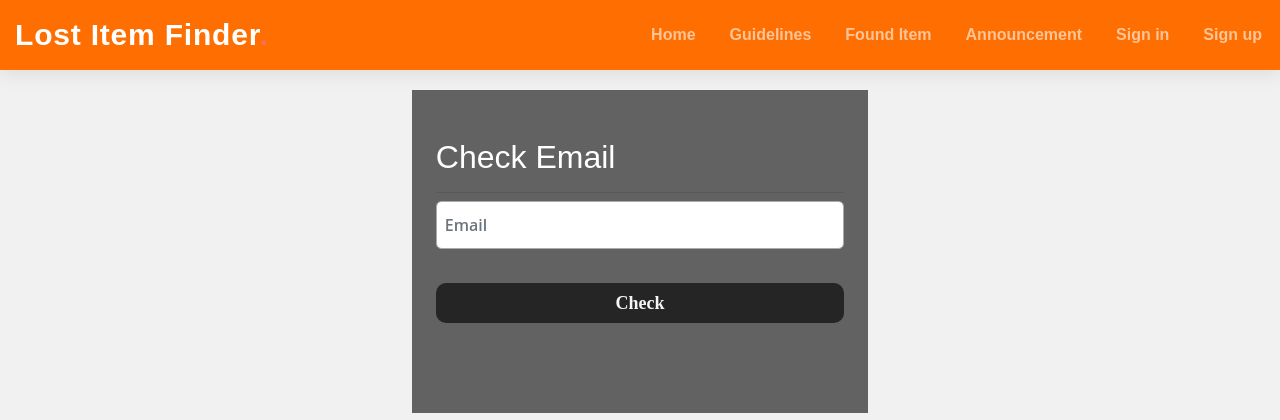
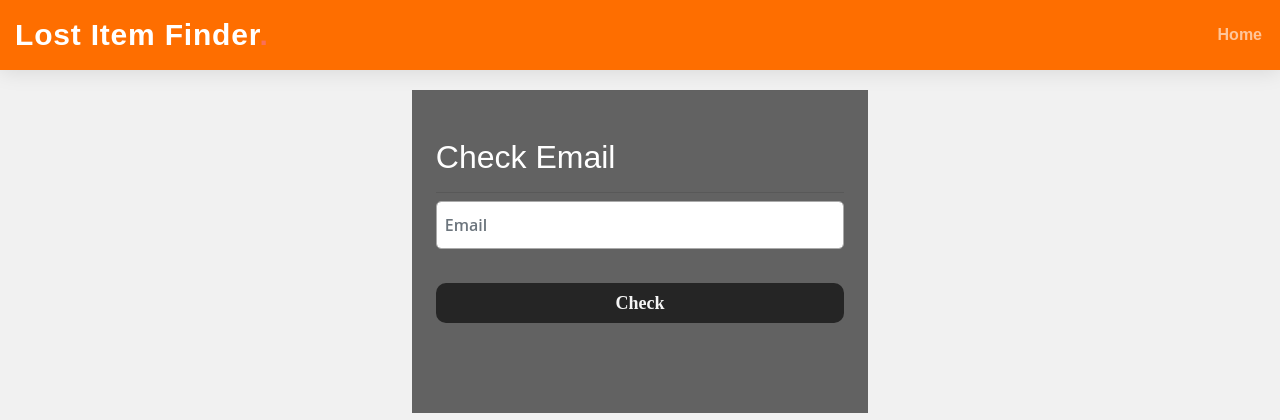
Before and after one commit to beancaguerra/ibaan-found-item, a PHP site: page /forgot.php in a window 1280 px wide. Shown: the top 420 px of the page. Run offline with PHP 8.4, Linux system fonts and the light colour scheme.

Commit message:
fixed code

```diff
--- a/forgot.php
+++ b/forgot.php
@@ -34,11 +34,6 @@
       <nav id="navbar" class="navbar">
         <ul>
           <li><a href="index.php">Home</a></li>
-          <li><a href="index.php">Guidelines</a></li>
-          <li><a href="index.php">Found Item</a></li>
-          <li><a href="index.php">Announcement</a></li>
-          <li><a href="index.php">Sign in</a></li>
-          <li><a href="index.php">Sign up</a></li>
         </ul>
       </nav><!-- .navbar -->
 
--- a/newPassword.php
+++ b/newPassword.php
@@ -33,11 +33,6 @@
       <nav id="navbar" class="navbar">
         <ul>
           <li><a href="index.php">Home</a></li>
-          <li><a href="index.php">Guidelines</a></li>
-          <li><a href="index.php">Found Item</a></li>
-          <li><a href="index.php">Announcement</a></li>
-          <li><a href="index.php">Sign in</a></li>
-          <li><a href="index.php">Sign up</a></li>
         </ul>
       </nav><!-- .navbar -->
 
--- a/verifyEmail.php
+++ b/verifyEmail.php
@@ -34,11 +34,6 @@
       <nav id="navbar" class="navbar">
         <ul>
           <li><a href="index.php">Home</a></li>
-          <li><a href="index.php">Guidelines</a></li>
-          <li><a href="index.php">Found Item</a></li>
-          <li><a href="index.php">Announcement</a></li>
-          <li><a href="index.php">Sign in</a></li>
-          <li><a href="index.php">Sign up</a></li>
         </ul>
       </nav><!-- .navbar -->
 
```
Also changed, not shown: otp.php (+0 -9 lines).
